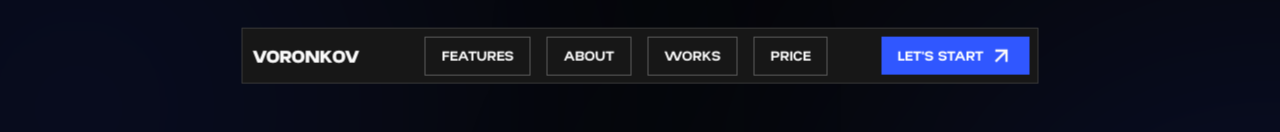
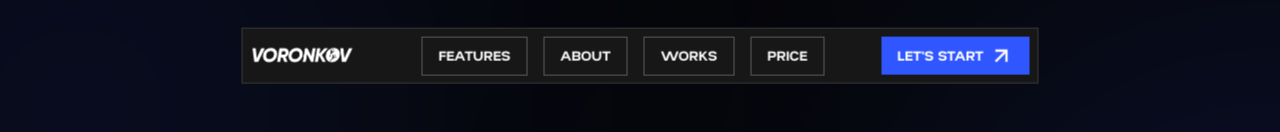
Before and after one commit to Lapik542/voronkov, an Angular app: page / in a window 1280 px wide. Shown: the top 132 px of the page. Built offline with nearby package versions, Linux system fonts and the light colour scheme.

Commit message:
add logo site

```diff
--- a/src/app/app.component.html
+++ b/src/app/app.component.html
@@ -1,6 +1,11 @@
 <!-- HEADER -->
 <header class="nav-container">
-  <h1 class="nav-title" (click)="scrollToTop()">voronkov</h1>
+    <img
+      class="nav-title"
+      (click)="scrollToTop()"
+      src="../assets/images/logo.png"
+      alt="Logo"
+    />
   <nav class="nav">
     <ul class="nav-list">
       <li
@@ -916,7 +921,9 @@
           </div>
         </div>
       </div>
-      <p class="name-frilancer-footer">voronkov</p>
+      <p class="name-frilancer-footer">
+        <img src="../assets/images/logo.png" alt="" />
+      </p>
       <div class="navigation-on-my-site">
         <div>
           <a
--- a/src/app/app.component.scss
+++ b/src/app/app.component.scss
@@ -21,14 +21,10 @@
 }
 
 .nav-title {
-  color: #f9f9f9;
-  text-align: center;
-  font-family: 'Nata Sans';
-  font-size: 24px;
-  font-style: normal;
-  font-weight: 900;
-  line-height: normal;
-  text-transform: uppercase;
+  max-width: 139px;
+  max-height: 22px;
+  width: 100%;
+  height: 100%;
   cursor: pointer;
   user-select: none;
   margin-right: 42px;
@@ -200,6 +196,13 @@
   margin: 16px;
 }
 
+@media (max-width: 1919px) and (min-width: 1512px) {
+  .nav-title {
+    max-width: 140px;
+    max-height: 24px;
+  }
+}
+
 @media (max-width: 1511px) and (min-width: 1200px) {
   .nav-container {
     padding: 6px 0;
@@ -211,7 +214,8 @@
   .nav-title {
     margin-left: 10px;
     margin-right: 12px;
-    font-size: 18px;
+    max-width: 100px;
+    max-height: 16px;
   }
   .nav-list {
     gap: 16px;
@@ -240,7 +244,8 @@
   .nav-title {
     margin-left: 4px;
     margin-right: 0px;
-    font-size: 18px;
+    max-width: 100px;
+    max-height: 16px;
   }
   .nav-list {
     gap: 8px;
@@ -273,7 +278,8 @@
   }
   .nav-title {
     margin: 0;
-    font-size: 20px;
+    max-width: 121px;
+    max-height: 21px;
   }
   .menu-icon {
     display: flex;
```
Also changed, not shown: src/assets/images/logo.png (added).
